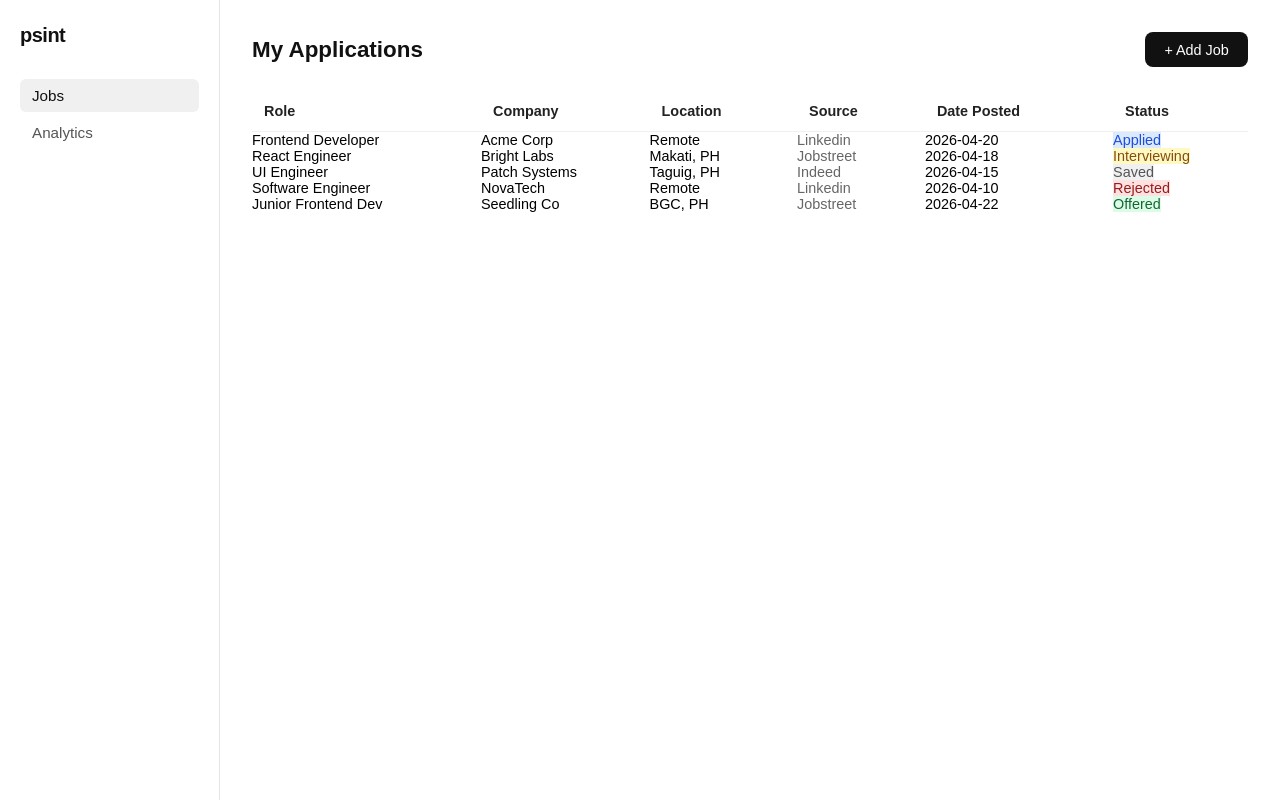
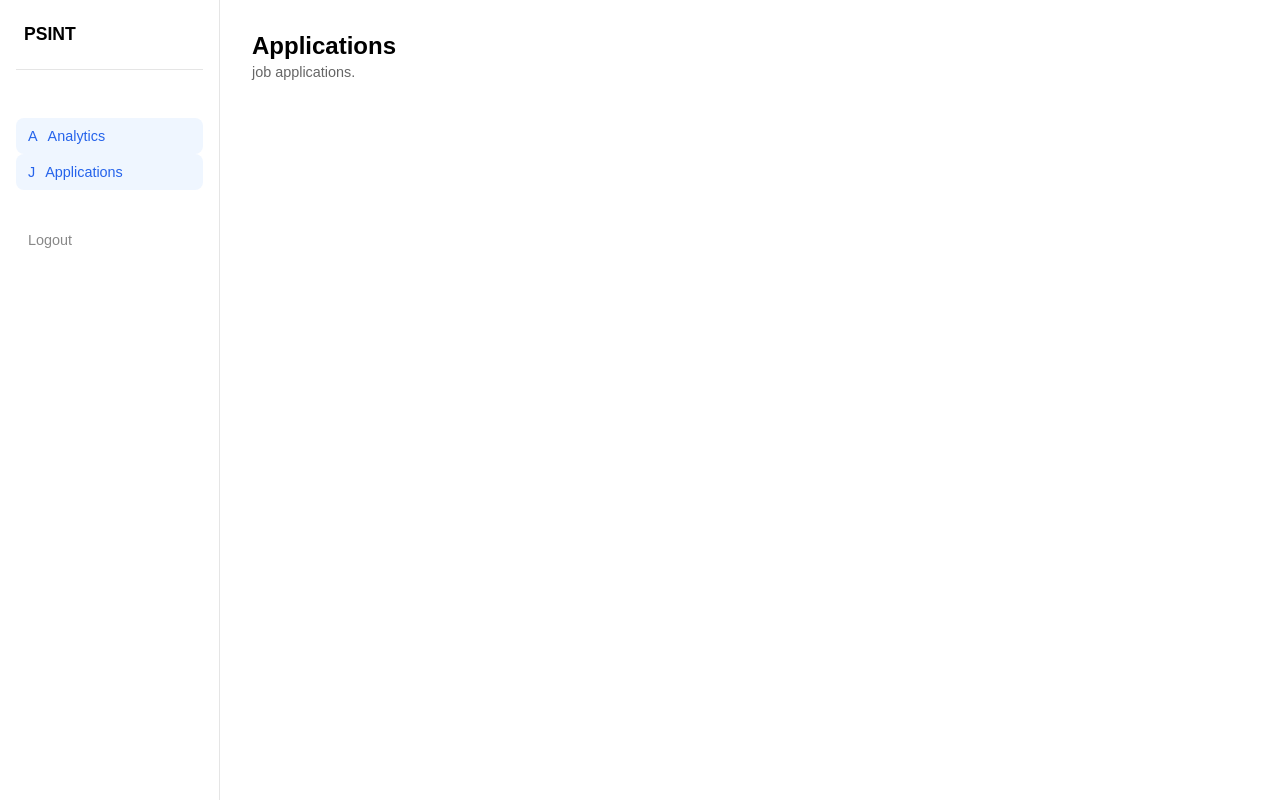
Before and after one commit to widebirb/psint, a React (Vite) app in the folder frontend/: page /applications in a window 1280 px wide. Before the commit this address led to /dashboard. Built offline with nearby package versions, Linux system fonts and the light colour scheme.

Commit message:
feat: add layout

```diff
--- a/frontend/src/App.tsx
+++ b/frontend/src/App.tsx
@@ -3,22 +3,32 @@ import LandingPage from './pages/LandingPage'
 import DashboardPage from './pages/DashboardPage'
 import AnalyticsPage from './pages/AnalyticsPage'
 import LoginPage from './pages/LoginPage'
+import AuthCallbackPage from "./pages/AuthCallbackPage"
+import AppLayout from "./components/AppLayout"
+import ApplicationsPage from "./pages/ApplicationsPage"
+
+// function PrivateRoute({ children }: { children: React.ReactNode }) {
+//   const token = localStorage.getItem('jwt')
+//   return token ? <>{children}</> : <Navigate to="/login" replace />
+// }
 
 function App() {
   return (
     <Routes>
       <Route path="/login" element={<LoginPage />} />
+      <Route path="/auth/callback" element={<AuthCallbackPage />} />
+      <Route path="/" element={<LandingPage />} />
+      <Route
+        element={
+          // <PrivateRoute>
+          <AppLayout />
+          // </PrivateRoute>
+        }
+      >
+        <Route path="/dashboard" element={<DashboardPage />} />
+        <Route path="/applications" element={<ApplicationsPage />} />
+      </Route>
 
-      <Route path="/" element={<LandingPage />} />
-
-      <Route
-        path="/dashboard"
-        element={
-          <DashboardPage />
-        }
-      />
-
-      <Route path="/analytics" element={<AnalyticsPage />} />
       <Route path="*" element={<Navigate to="/dashboard" replace />} />
     </Routes>
   )
--- /dev/null
+++ b/frontend/src/components/AppLayout.tsx
@@ -0,0 +1,14 @@
+import { Outlet } from "react-router-dom";
+import Sidebar from "./Sidebar";
+import './../index.css'
+
+export default function AppLayout() {
+    return (
+        <div className="app-layout">
+            <Sidebar />
+            <main className="app-main">
+                <Outlet />
+            </main>
+        </div>
+    )
+}
--- /dev/null
+++ b/frontend/src/components/Sidebar.tsx
@@ -0,0 +1,45 @@
+import { NavLink, useNavigate } from "react-router-dom"
+import { toast } from "sonner"
+import './../index.css'
+
+const NAV_ITEMS = [
+    { to: '/dashboard', label: 'Analytics', icon: 'A' },
+    { to: '/application', label: 'Applications', icon: 'J' },
+]
+
+export default function Sidebar() {
+    const navigate = useNavigate();
+
+    const handleLogout = () => {
+        localStorage.removeItem('jwt')
+        toast.success('Logged out')
+        navigate('/login', { replace: true })
+    }
+
+    return (
+        <div className="sidebar">
+            <div className="sidebar-logo">
+                <span>PSINT</span>
+            </div>
+
+            <nav>
+                {NAV_ITEMS.map((item) => (
+                    <NavLink
+                        key={item.to}
+                        to={item.to}
+                        className={(isActive) =>
+                            `sidebar-link ${isActive ? 'sidebar-link--active' : ''}`
+                        }
+                    >
+                        <span>{item.icon}</span>
+                        <span>{item.label}</span>
+                    </NavLink>
+                ))}
+            </nav>
+
+            <button className="sidebar-logout" onClick={handleLogout}>
+                <span>Logout</span>
+            </button>
+        </div>
+    )
+}
--- a/frontend/src/index.css
+++ b/frontend/src/index.css
@@ -62,8 +62,115 @@ body {
   height: 20px;
 }
 
+/* dashboard */
 .dashboard-container {
   max-width: 1200px;
   margin: 0 auto;
   padding: 32px 24px;
 }
+
+
+/* app layout */
+.app-layout {
+  display: flex;
+  min-height: 100vh;
+}
+
+.app-main {
+  flex: 1;
+  padding: 32px;
+  overflow-y: auto;
+}
+
+/* Sidebar */
+.sidebar {
+  width: 220px;
+  min-height: 100vh;
+  background: #fff;
+  border-right: 1px solid #e5e5e5;
+  display: flex;
+  flex-direction: column;
+  padding: 24px 16px;
+  position: sticky;
+  top: 0;
+  height: 100vh;
+}
+
+.sidebar-logo {
+  display: flex;
+  align-items: center;
+  gap: 10px;
+  font-size: 1.1rem;
+  font-weight: 700;
+  padding: 0 8px 24px;
+  border-bottom: 1px solid #e5e5e5;
+  margin-bottom: 16px;
+}
+
+.sidebar-nav {
+  display: flex;
+  flex-direction: column;
+  gap: 4px;
+  flex: 1;
+}
+
+.sidebar-link {
+  text-decoration: none;
+  display: flex;
+  align-items: center;
+  gap: 10px;
+  padding: 10px 12px;
+  border-radius: 8px;
+  font-size: 0.9rem;
+  font-weight: 500;
+  color: #555;
+  transition: background 0.15s, color 0.15s;
+}
+
+.sidebar-link:hover {
+  background: #f5f5f5;
+  color: #1a1a1a;
+}
+
+.sidebar-link--active {
+  background: #eff6ff;
+  color: #2563eb;
+}
+
+.sidebar-logout {
+  display: flex;
+  align-items: center;
+  gap: 10px;
+  padding: 10px 12px;
+  border-radius: 8px;
+  font-size: 0.9rem;
+  font-weight: 500;
+  color: #888;
+  background: none;
+  border: none;
+  width: 100%;
+  text-align: left;
+  transition: background 0.15s, color 0.15s;
+}
+
+.sidebar-logout:hover {
+  background: #fff0f0;
+  color: #dc2626;
+}
+
+/* page */
+.page {
+  max-width: 1100px;
+}
+
+.page-title {
+  font-size: 1.5rem;
+  font-weight: 700;
+  margin-bottom: 4px;
+}
+
+.page-subtitle {
+  color: #666;
+  font-size: 0.9rem;
+  margin-bottom: 32px;
+}
--- /dev/null
+++ b/frontend/src/pages/ApplicationsPage.tsx
@@ -0,0 +1,8 @@
+export default function ApplicationsPage() {
+    return (
+        <div className="page">
+            <h1 className="page-title">Applications</h1>
+            <p className="page-subtitle">job applications.</p>
+        </div>
+    )
+}
```
